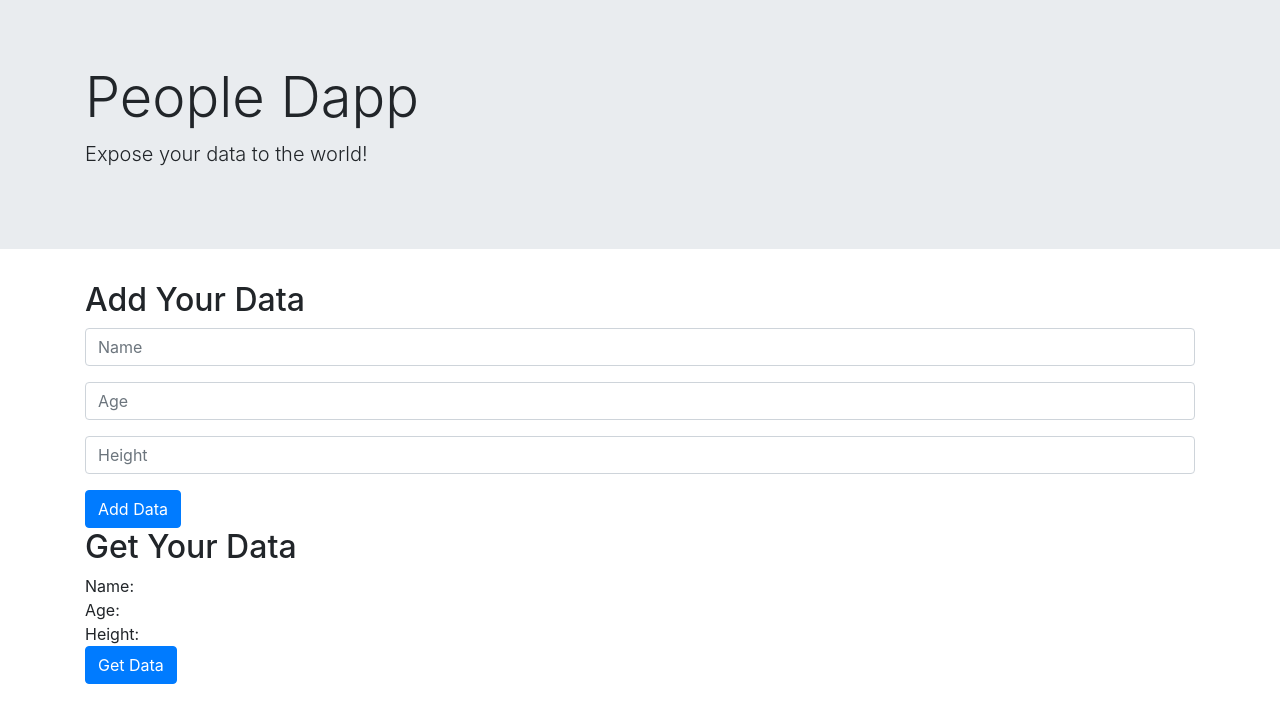
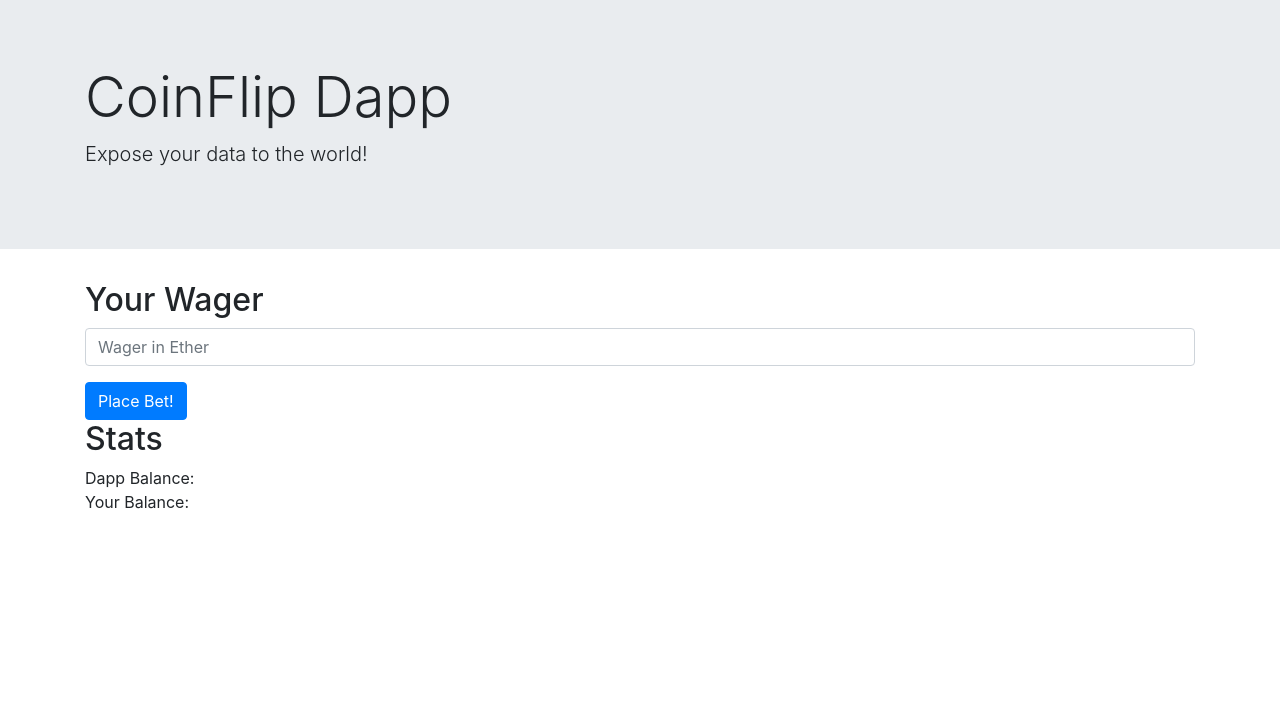
Before and after one commit to yochess2/Flip-Dapp, a website: page index.html in a window 1280 px wide. Drawn offline with nearby package versions, Linux system fonts and the light colour scheme.

Commit message:
Setup index page

```diff
--- a/index.html
+++ b/index.html
@@ -4,7 +4,7 @@
     <meta charset="utf-8">
     <meta name="viewport" content="width=device-width, initial-scale=1, shrink-to-fit=no">
 
-    <title>People</title>
+    <title>CoinFlip</title>
     <script src="https://code.jquery.com/jquery-3.4.1.min.js"
       integrity="sha256-CSXorXvZcTkaix6Yvo6HppcZGetbYMGWSFlBw8HfCJo="
       crossorigin="anonymous"></script>
@@ -19,36 +19,26 @@
   <body>
     <div class="jumbotron jumbotron-fluid">
       <div class="container">
-        <h1 class="display-4">People Dapp</h1>
+        <h1 class="display-4">CoinFlip Dapp</h1>
         <p class="lead">Expose your data to the world! </p>
       </div>
     </div>
     <div class="container">
       <div>
-        <h2>Add Your Data</h2>
+        <h2>Your Wager</h2>
         <div class="input-group mb-3">
-          <input type="text" class="form-control" id="name_input" placeholder="Name" >
+          <input type="text" class="form-control" id="wager_input" placeholder="Wager in Ether" >
         </div>
-        <div class="input-group mb-3">
-          <input type="number" class="form-control" id="age_input" placeholder="Age">
-        </div>
-        <div class="input-group mb-3">
-          <input type="text" class="form-control" id="height_input" placeholder="Height" >
-        </div>
-        <button type="button" id="add_data_button" class="btn btn-primary">Add Data</button>
+        <button type="button" id="wager_button" class="btn btn-primary">Place Bet!</button>
       </div>
       <div>
-        <h2>Get Your Data</h2>
+        <h2>Stats</h2>
         <div>
-          Name: <span id="name_output"></span>
+          Dapp Balance: <span id="dapp_balance_output"></span>
         </div>
         <div>
-          Age: <span id="age_output"></span>
+          Your Balance: <span id="player_balance_output"></span>
         </div>
-        <div>
-          Height: <span id="height_output"></span>
-        </div>
-        <button type="button" id="get_data_button" class="btn btn-primary">Get Data</button>
       </div>
     </div>
 
```
